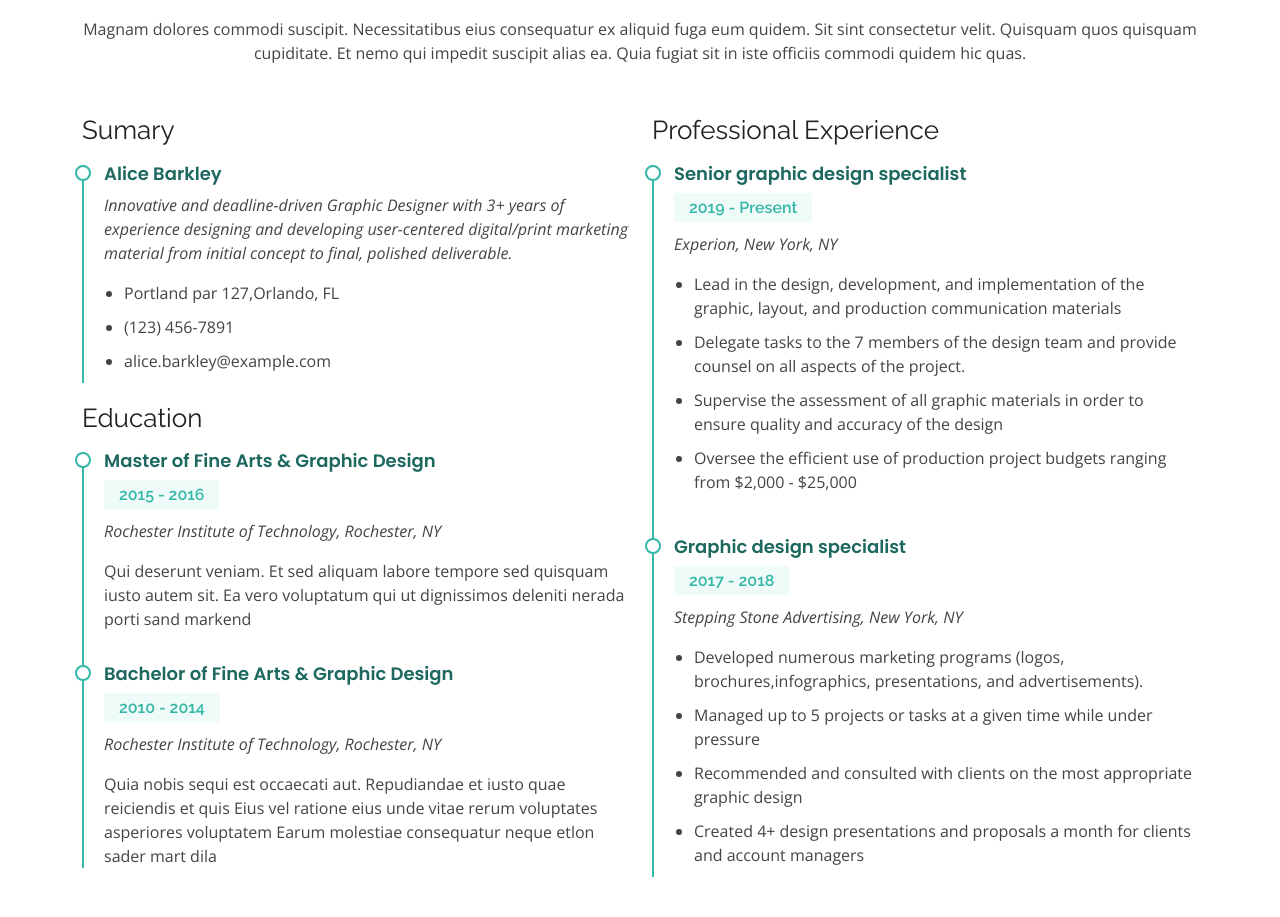
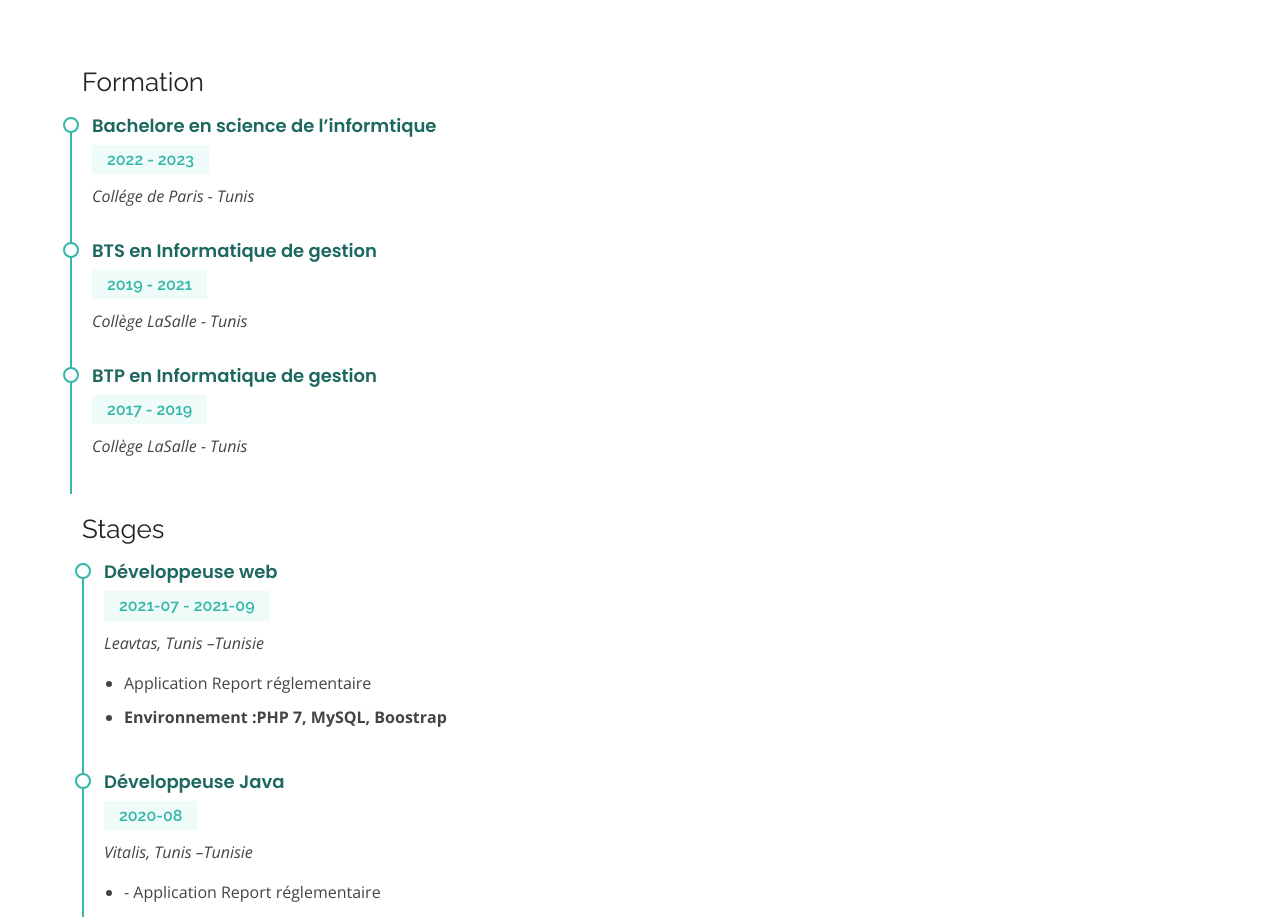
Before and after one commit to sarra20/portflio, a plain HTML site: page resume.html in a window 1280 px wide. Shown: the part 171-1088 px from the top of the page. Drawn offline with nearby package versions, Linux system fonts and the light colour scheme.

Commit message:
Update resume.html

```diff
--- a/resume.html
+++ b/resume.html
@@ -5,13 +5,12 @@
   <meta charset="utf-8">
   <meta content="width=device-width, initial-scale=1.0" name="viewport">
 
-  <title>Resume - Kelly Bootstrap Template</title>
+  <title></title>
   <meta content="" name="description">
   <meta content="" name="keywords">
 
   <!-- Favicons -->
-  <link href="assets/img/favicon.png" rel="icon">
-  <link href="assets/img/apple-touch-icon.png" rel="apple-touch-icon">
+
 
   <!-- Google Fonts -->
   <link href="https://fonts.googleapis.com/css?family=Open+Sans:300,300i,400,400i,600,600i,700,700i|Raleway:300,300i,400,400i,500,500i,600,600i,700,700i|Poppins:300,300i,400,400i,500,500i,600,600i,700,700i" rel="stylesheet">
@@ -19,20 +18,13 @@
   <!-- Vendor CSS Files -->
   <link href="assets/vendor/aos/aos.css" rel="stylesheet">
   <link href="assets/vendor/bootstrap/css/bootstrap.min.css" rel="stylesheet">
-  <link href="assets/vendor/bootstrap-icons/bootstrap-icons.css" rel="stylesheet">
-  <link href="assets/vendor/boxicons/css/boxicons.min.css" rel="stylesheet">
+
   <link href="assets/vendor/glightbox/css/glightbox.min.css" rel="stylesheet">
   <link href="assets/vendor/swiper/swiper-bundle.min.css" rel="stylesheet">
 
   <!-- Template Main CSS File -->
   <link href="assets/css/style.css" rel="stylesheet">
 
-  <!-- =======================================================
-  * Template Name: Kelly - v4.9.1
-  * Template URL: https://bootstrapmade.com/kelly-free-bootstrap-cv-resume-html-template/
-  * Author: BootstrapMade.com
-  * License: https://bootstrapmade.com/license/
-  ======================================================== -->
 </head>
 
 <body>
@@ -41,26 +33,25 @@
   <header id="header" class="fixed-top">
     <div class="container-fluid d-flex justify-content-between align-items-center">
 
-      <h1 class="logo me-auto me-lg-0"><a href="index.html">Kelly</a></h1>
+      <h1 class="logo me-auto me-lg-0"><a href="index.html"></a></h1>
       <!-- Uncomment below if you prefer to use an image logo -->
       <!-- <a href="index.html" class="logo"><img src="assets/img/logo.png" alt="" class="img-fluid"></a>-->
 
       <nav id="navbar" class="navbar order-last order-lg-0">
         <ul>
-          <li><a href="index.html">Home</a></li>
-          <li><a href="about.html">About</a></li>
-          <li><a class="active" href="resume.html">Resume</a></li>
-          <li><a href="services.html">Services</a></li>
+          <li><a class="active" href="index.html">Accueil</a></li>
+          <li><a href="about.html">Info</a></li>
+          <li><a class="active" href="resume.html">CV</a></li>
+
           <li><a href="portfolio.html">Portfolio</a></li>
-          <li><a href="contact.html">Contact</a></li>
+
         </ul>
         <i class="bi bi-list mobile-nav-toggle"></i>
       </nav><!-- .navbar -->
 
       <div class="header-social-links">
-        <a href="#" class="twitter"><i class="bi bi-twitter"></i></a>
-        <a href="#" class="facebook"><i class="bi bi-facebook"></i></a>
-        <a href="#" class="instagram"><i class="bi bi-instagram"></i></a>
+
+
         <a href="#" class="linkedin"><i class="bi bi-linkedin"></i></i></a>
       </div>
 
@@ -75,64 +66,60 @@
       <div class="container" data-aos="fade-up">
 
         <div class="section-title">
-          <h2>Resume</h2>
-          <p>Magnam dolores commodi suscipit. Necessitatibus eius consequatur ex aliquid fuga eum quidem. Sit sint consectetur velit. Quisquam quos quisquam cupiditate. Et nemo qui impedit suscipit alias ea. Quia fugiat sit in iste officiis commodi quidem hic quas.</p>
+          <h2>CV</h2>
+
         </div>
 
         <div class="row">
           <div class="col-lg-6">
-            <h3 class="resume-title">Sumary</h3>
-            <div class="resume-item pb-0">
-              <h4>Alice Barkley</h4>
-              <p><em>Innovative and deadline-driven Graphic Designer with 3+ years of experience designing and developing user-centered digital/print marketing material from initial concept to final, polished deliverable.</em></p>
+
+          </div>
+            <h3 class="resume-title">Formation</h3>
+            <div class="resume-item">
+              <h4>Bachelore en science de l’informtique  </h4>
+              <h5>2022 - 2023</h5>
+              <p><em>
+                Collége de Paris - Tunis
+              </em></p>
+
+            </div>
+            <div class="resume-item">
+              <h4>BTS en Informatique de gestion</h4>
+              <h5>2019 - 2021</h5>
+              <p><em>Collège LaSalle - Tunis</em></p>
+            </div>
+            <div class="resume-item">
+              <h4>BTP en Informatique de gestion</h4>
+              <h5>2017 - 2019</h5>
+              <p><em>Collège LaSalle - Tunis</em></p>
+
+
+          </div>
+
+
+          <div class="col-lg-6">
+            <h3 class="resume-title">Stages</h3>
+            <div class="resume-item">
+              <h4>Développeuse web</h4>
+              <h5>2021-07 - 2021-09</h5>
+              <p><em>Leavtas, Tunis –Tunisie </em></p>
               <p>
               <ul>
-                <li>Portland par 127,Orlando, FL</li>
-                <li>(123) 456-7891</li>
-                <li>alice.barkley@example.com</li>
-              </ul>
-              </p>
-            </div>
+                <li>Application Report réglementaire</li>
+                <li><b> Environnement :PHP 7, MySQL, Boostrap </b> </li>
 
-            <h3 class="resume-title">Education</h3>
-            <div class="resume-item">
-              <h4>Master of Fine Arts &amp; Graphic Design</h4>
-              <h5>2015 - 2016</h5>
-              <p><em>Rochester Institute of Technology, Rochester, NY</em></p>
-              <p>Qui deserunt veniam. Et sed aliquam labore tempore sed quisquam iusto autem sit. Ea vero voluptatum qui ut dignissimos deleniti nerada porti sand markend</p>
-            </div>
-            <div class="resume-item">
-              <h4>Bachelor of Fine Arts &amp; Graphic Design</h4>
-              <h5>2010 - 2014</h5>
-              <p><em>Rochester Institute of Technology, Rochester, NY</em></p>
-              <p>Quia nobis sequi est occaecati aut. Repudiandae et iusto quae reiciendis et quis Eius vel ratione eius unde vitae rerum voluptates asperiores voluptatem Earum molestiae consequatur neque etlon sader mart dila</p>
-            </div>
-          </div>
-          <div class="col-lg-6">
-            <h3 class="resume-title">Professional Experience</h3>
-            <div class="resume-item">
-              <h4>Senior graphic design specialist</h4>
-              <h5>2019 - Present</h5>
-              <p><em>Experion, New York, NY </em></p>
-              <p>
-              <ul>
-                <li>Lead in the design, development, and implementation of the graphic, layout, and production communication materials</li>
-                <li>Delegate tasks to the 7 members of the design team and provide counsel on all aspects of the project. </li>
-                <li>Supervise the assessment of all graphic materials in order to ensure quality and accuracy of the design</li>
-                <li>Oversee the efficient use of production project budgets ranging from $2,000 - $25,000</li>
               </ul>
               </p>
             </div>
             <div class="resume-item">
-              <h4>Graphic design specialist</h4>
-              <h5>2017 - 2018</h5>
-              <p><em>Stepping Stone Advertising, New York, NY</em></p>
+              <h4>Développeuse Java</h4>
+              <h5>2020-08</h5>
+              <p><em>Vitalis, Tunis –Tunisie</em></p>
               <p>
               <ul>
-                <li>Developed numerous marketing programs (logos, brochures,infographics, presentations, and advertisements).</li>
-                <li>Managed up to 5 projects or tasks at a given time while under pressure</li>
-                <li>Recommended and consulted with clients on the most appropriate graphic design</li>
-                <li>Created 4+ design presentations and proposals a month for clients and account managers</li>
+                <li>-	Application Report réglementaire</li>
+                <li><b>Environnement:  Java, SQL Server</b></li>
+
               </ul>
               </p>
             </div>
@@ -146,18 +133,7 @@
 
   <!-- ======= Footer ======= -->
   <footer id="footer">
-    <div class="container">
-      <div class="copyright">
-        &copy; Copyright <strong><span>Kelly</span></strong>. All Rights Reserved
-      </div>
-      <div class="credits">
-        <!-- All the links in the footer should remain intact. -->
-        <!-- You can delete the links only if you purchased the pro version. -->
-        <!-- Licensing information: https://bootstrapmade.com/license/ -->
-        <!-- Purchase the pro version with working PHP/AJAX contact form: https://bootstrapmade.com/kelly-free-bootstrap-cv-resume-html-template/ -->
-        Designed by <a href="https://bootstrapmade.com/">BootstrapMade</a>
-      </div>
-    </div>
+
   </footer><!-- End  Footer -->
 
   <div id="preloader"></div>
```
